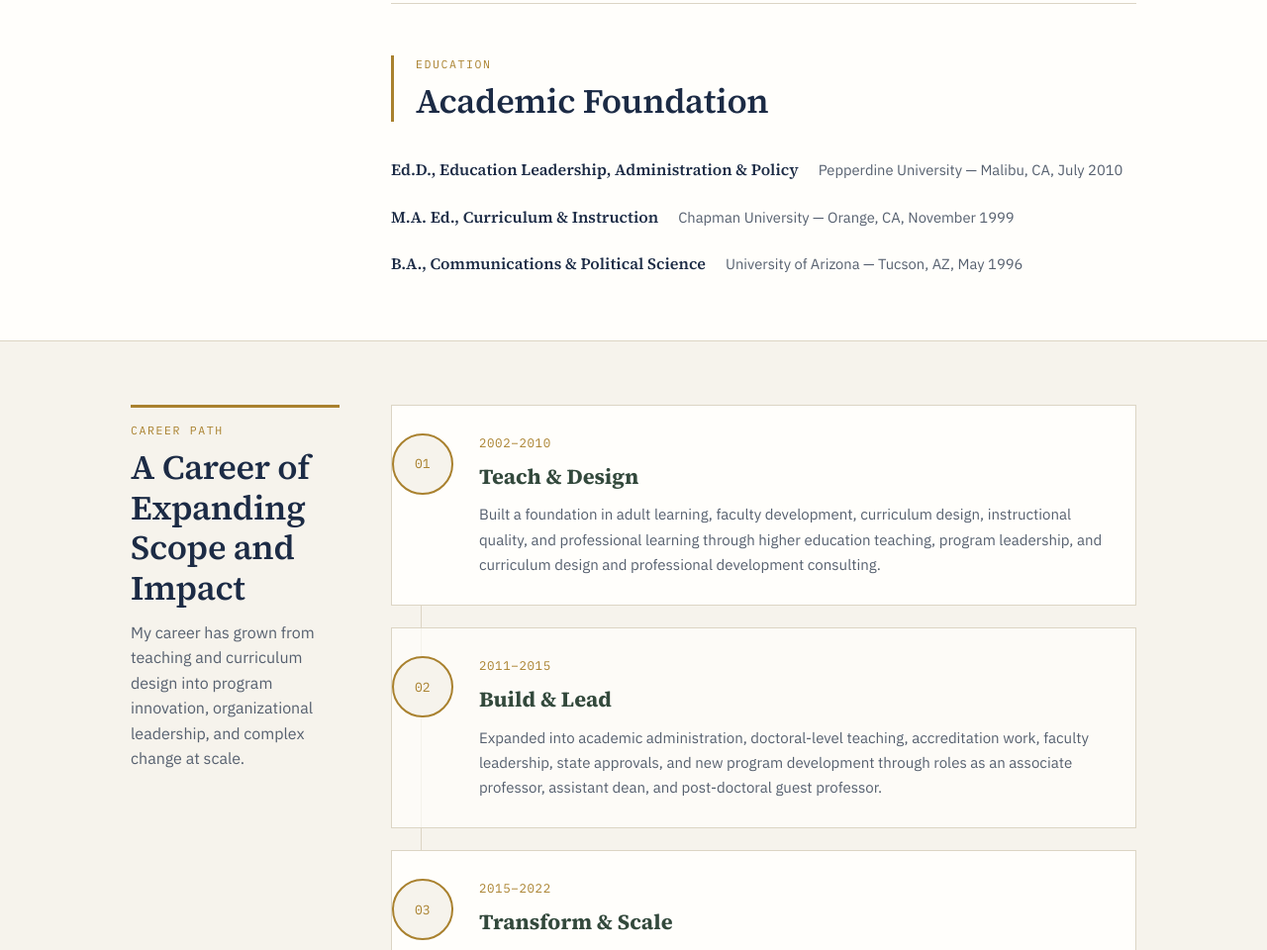
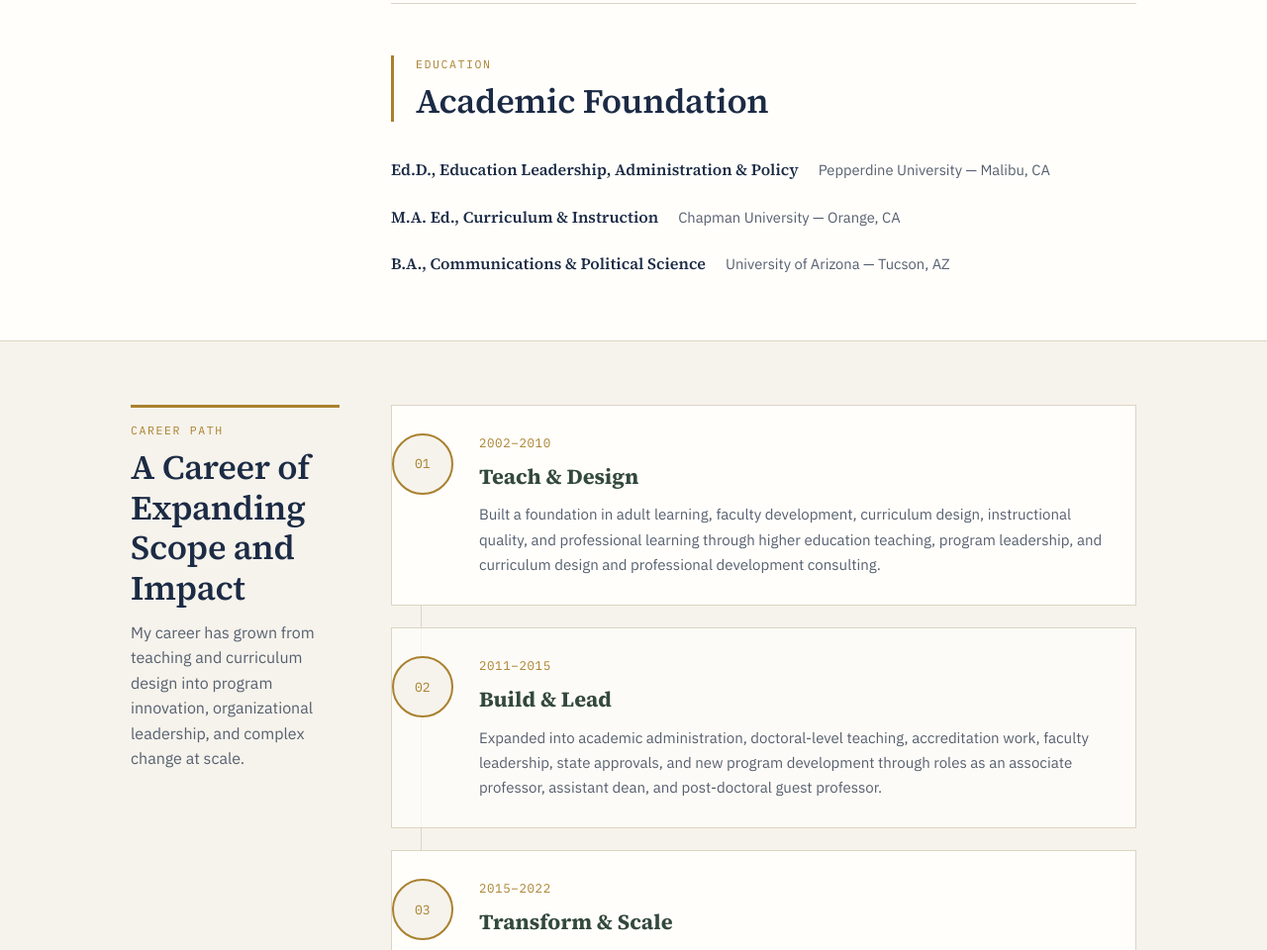
Before and after one commit to cdludlow/carlyn-ludlow-website, a plain HTML site: page index.html in a window 1280 px wide. Shown: the part 2566-3526 px from the top of the page at 99% size. Drawn offline with Linux system fonts and the light colour scheme.

Commit message:
Add files via upload

```diff
--- a/index.html
+++ b/index.html
@@ -1251,9 +1251,9 @@ html{
           <h2>Academic Foundation</h2>
         </div>
         <div class="edu-grid reveal">
-<div class="edu-item"><div class="edu-degree">Ed.D., Education Leadership, Administration &amp; Policy</div><div class="edu-school">Pepperdine University — Malibu, CA, July 2010</div></div>
-<div class="edu-item"><div class="edu-degree">M.A. Ed., Curriculum &amp; Instruction</div><div class="edu-school">Chapman University — Orange, CA, November 1999</div></div>
-<div class="edu-item"><div class="edu-degree">B.A., Communications &amp; Political Science</div><div class="edu-school">University of Arizona — Tucson, AZ, May 1996</div></div>
+<div class="edu-item"><div class="edu-degree">Ed.D., Education Leadership, Administration &amp; Policy</div><div class="edu-school">Pepperdine University — Malibu, CA</div></div>
+<div class="edu-item"><div class="edu-degree">M.A. Ed., Curriculum &amp; Instruction</div><div class="edu-school">Chapman University — Orange, CA</div></div>
+<div class="edu-item"><div class="edu-degree">B.A., Communications &amp; Political Science</div><div class="edu-school">University of Arizona — Tucson, AZ</div></div>
 </div>
       </div>
     </div>
```
